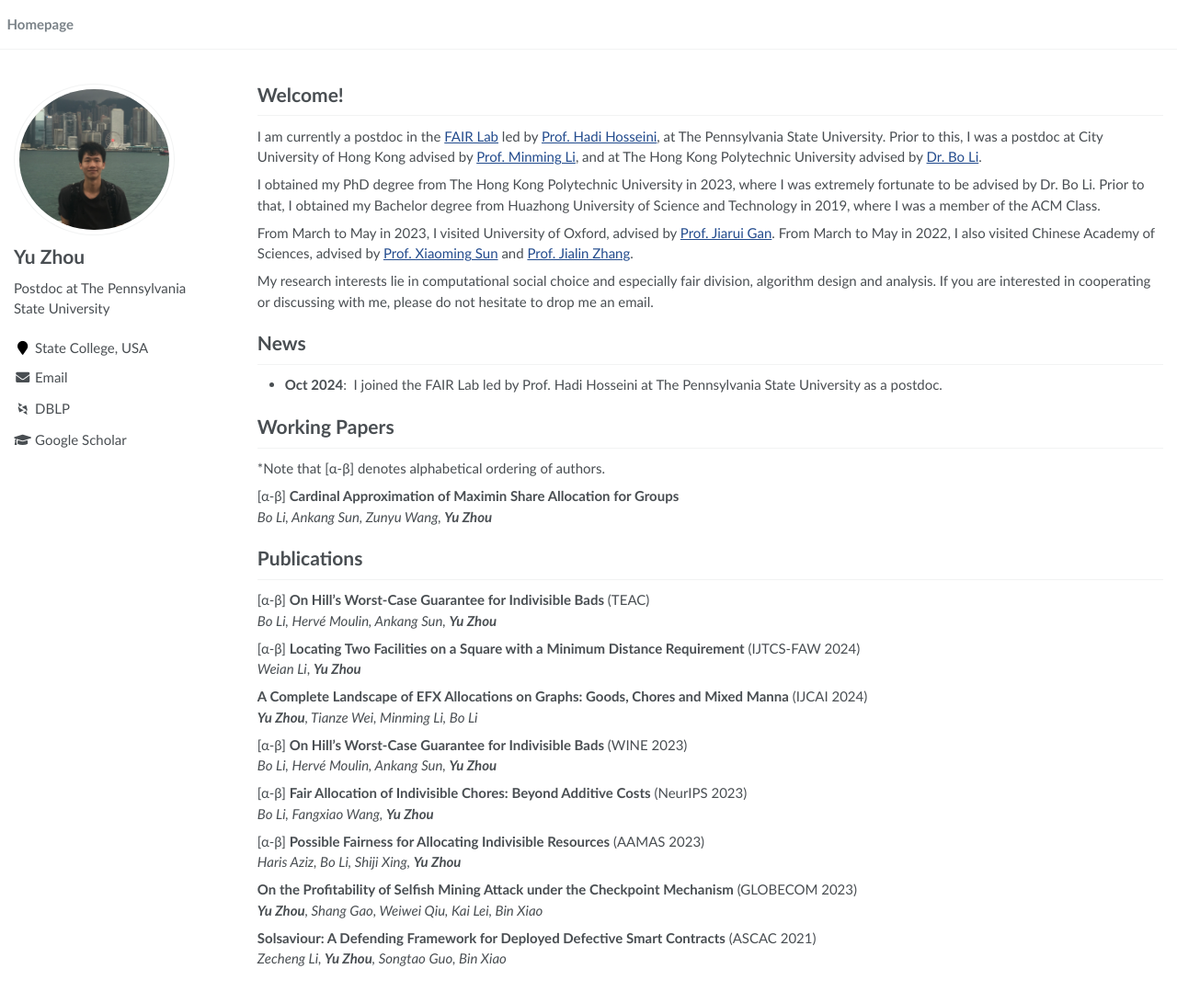
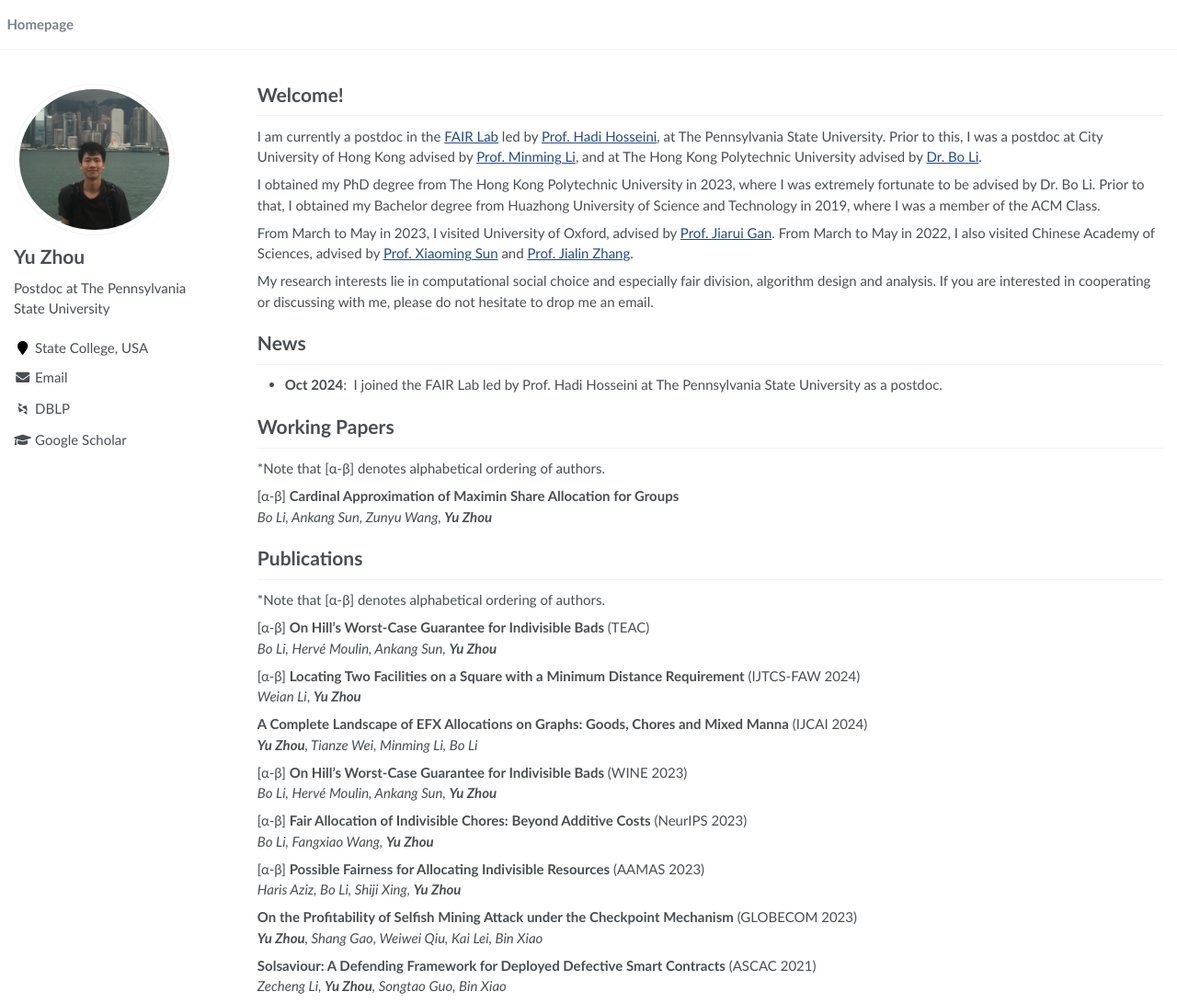
Before and after one commit to yuzhouhomepage/yuzhouhomepage.github.io, a Jekyll site: the page built from _pages/about.md, in a window 1280 px wide and 1091 px high. Shown: the whole window at 92% size. Built offline with Jekyll 4.4.1, drawn with Linux system fonts in a browser that asks for light colours; some web fonts are replaced.

Commit message:
Update about.md

```diff
--- a/_pages/about.md
+++ b/_pages/about.md
@@ -39,6 +39,8 @@ If you are interested in cooperating or discussing with me, please do not hesita
 *Bo Li, Ankang Sun, Zunyu Wang, **Yu Zhou***
 
 # Publications
+*Note that [&alpha;-&beta;] denotes alphabetical ordering of authors.
+
 [&alpha;-&beta;] **On Hill’s Worst-Case Guarantee for Indivisible Bads** (TEAC)
 *Bo Li, Hervé Moulin, Ankang Sun, **Yu Zhou***
 
```
